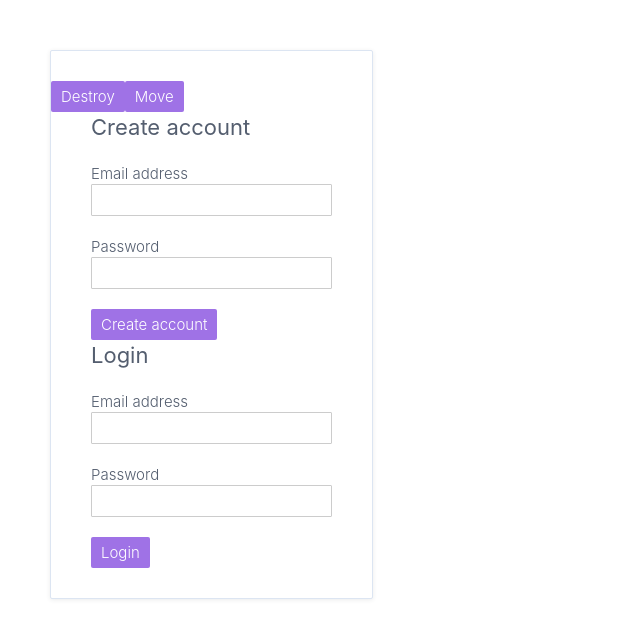
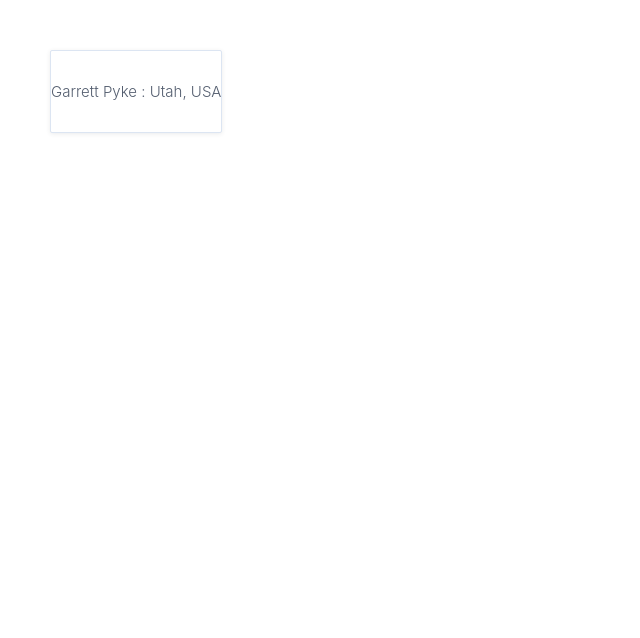
Before and after one commit to garrettpyke/angular-pro-scratch, an Angular app: page / in a window 1280 px wide. Shown: the top 638 px of the page, without its empty margins (0-640 px from the left). Built offline with nearby package versions, Linux system fonts and the light colour scheme.

Commit message:
Dynamic ng-template rendering

```diff
--- a/src/app/app.component.ts
+++ b/src/app/app.component.ts
@@ -1,9 +1,11 @@
 import {
+  AfterContentInit,
   AfterViewInit,
   Component,
   ViewChild,
   ViewContainerRef,
   ComponentRef,
+  TemplateRef,
   ChangeDetectorRef,
 } from '@angular/core';
 
@@ -15,9 +17,8 @@ import { User } from './auth-form/auth-form.interface';
   selector: 'app-root',
   template: `
     <div>
-      <button (click)="destroyComponent()">Destroy</button>
-      <button (click)="moveComponent()">Move</button>
       <div #entry></div>
+      <ng-template #tmpl> Garrett Pyke : Utah, USA </ng-template>
     </div>
   `,
   styleUrls: ['./app.component.scss'],
@@ -27,18 +28,20 @@ export class AppComponent implements AfterViewInit {
 
   @ViewChild('entry', { read: ViewContainerRef }) entry: ViewContainerRef;
 
+  @ViewChild('tmpl') tmpl: TemplateRef<any>;
+
   constructor(private cd: ChangeDetectorRef) {}
 
   ngAfterViewInit() {
-    // using AfterViewInit b/c ViewChild is not available at AfterContentInit
-    this.entry.createComponent(AuthFormComponent);
-    this.component = this.entry.createComponent(AuthFormComponent, {
-      index: 0,
-    }); // index now displays this component first
-    this.component.instance.title = 'Create account';
-    this.component.instance.submitted.subscribe(this.loginUser); // subscribes to changes in dynamic output
+    //* using AfterViewInit b/c ViewChild is not available at AfterContentInit
+    // this.component = this.entry.createComponent(AuthFormComponent, {
+    // index: 0,
+    // }); // index now displays this component first
+    // this.component.instance.title = 'Create account';
+    // this.component.instance.submitted.subscribe(this.loginUser); // subscribes to changes in dynamic output
+    // this.component.changeDetectorRef.detectChanges();
 
-    this.cd.detectChanges();
+    this.entry.createEmbeddedView(this.tmpl);
   }
 
   destroyComponent() {
```
